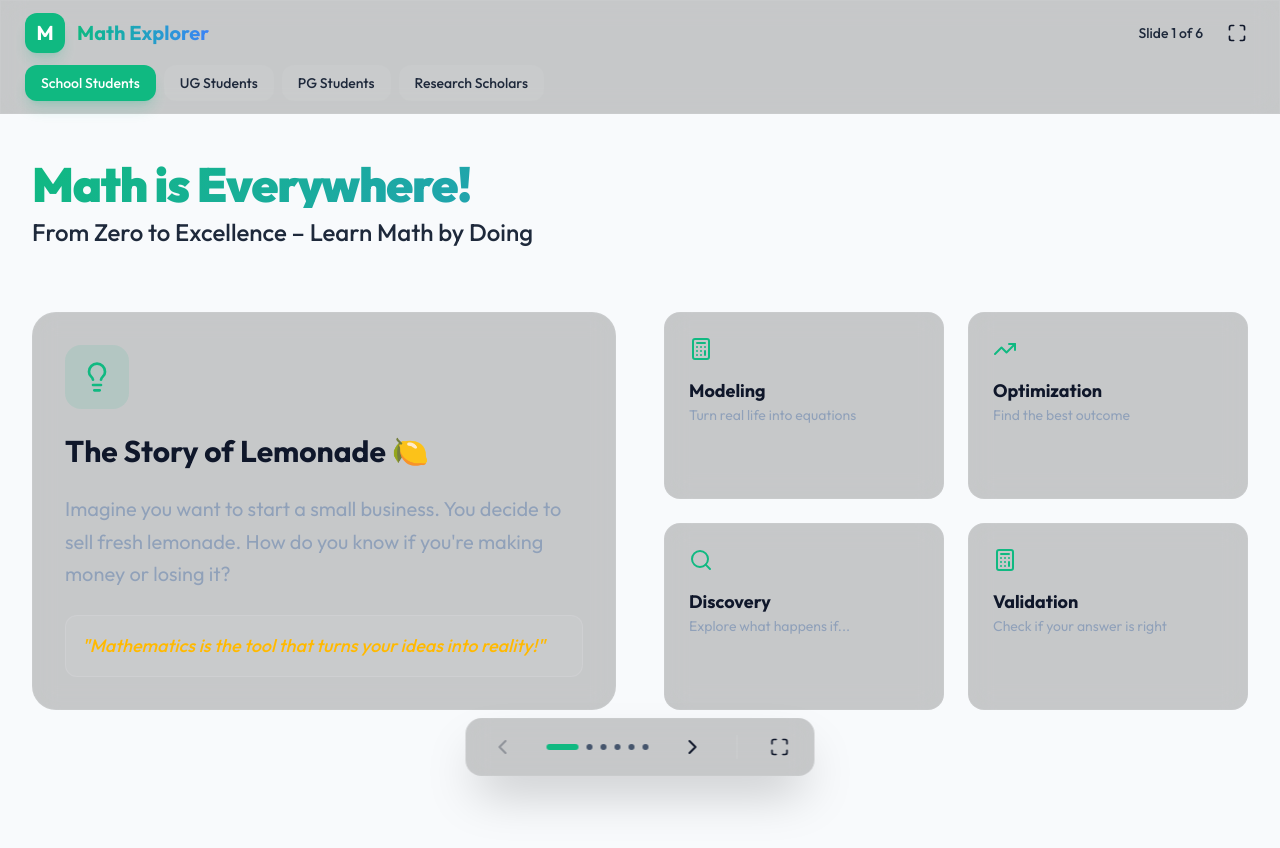
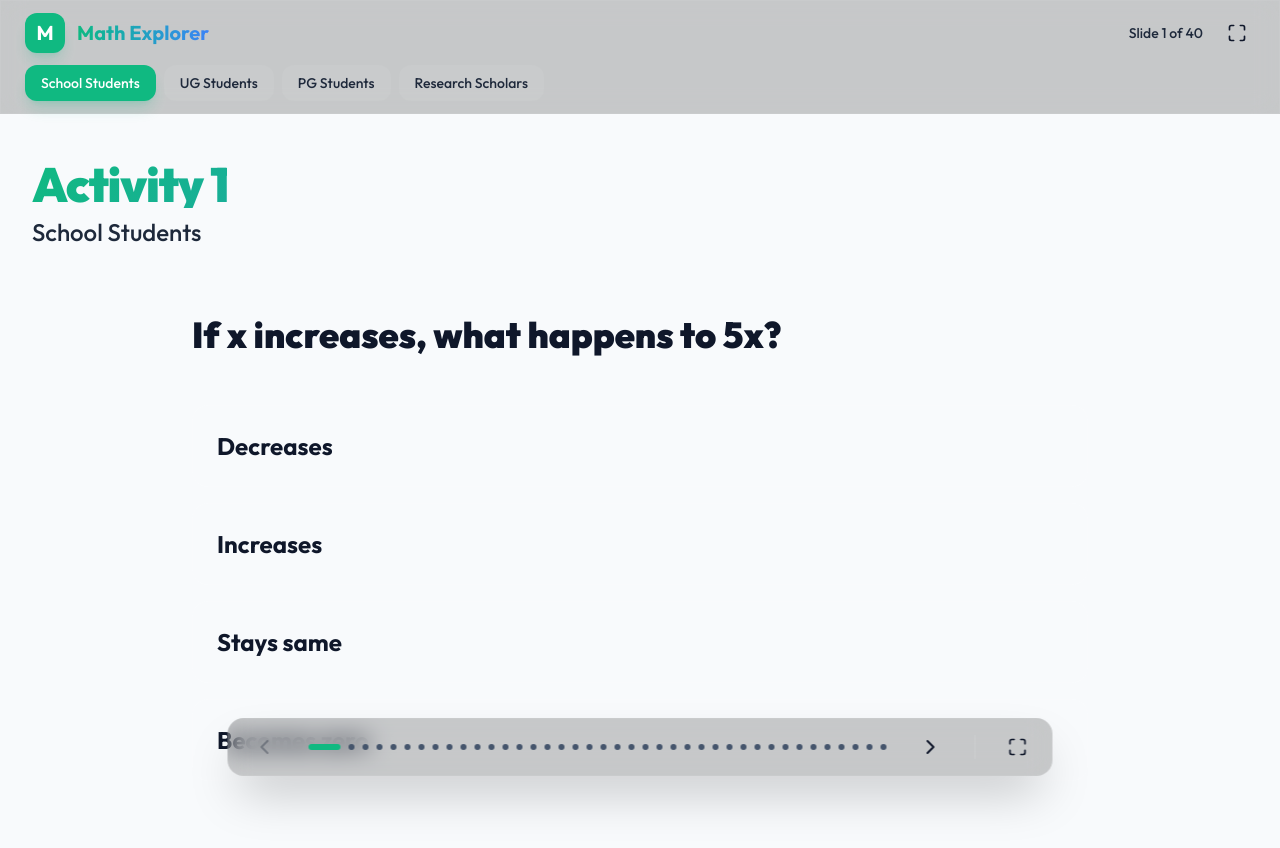
Before and after one commit to muzabasha/maths, a Next.js app: page / in a window 1280 px wide. Shown: the top 848 px of the page. Built offline with nearby package versions, Linux system fonts and the light colour scheme.

Commit message:
Refactor: Modularize quiz components and rearrange homepage layout into activity-based slides

```diff
--- a/src/components/PresentationView.tsx
+++ b/src/components/PresentationView.tsx
@@ -5,14 +5,7 @@ import { usePresentation, StudentCategory } from './PresentationContext';
 import { motion, AnimatePresence } from 'framer-motion';
 import { Maximize, Minimize, ChevronLeft, ChevronRight } from 'lucide-react';
 import { cn } from '@/lib/utils';
-import { SlideIntro, SlideLemonadeStory } from './slides/SlideFoundations';
-import { SlideFromWordsToEquation } from './slides/SlideModeling';
-import { SlidePolynomialRecipe } from './slides/SlidePolynomialIntuition';
-import { SlidePowerOfX } from './slides/SlidePowers';
-import { SlideDifferentiation, SlideStability } from './slides/SlideCalculus';
-import { SlideSolvingStepByStep, SlideComparison } from './slides/SlideAnalysis';
-import { SlideErrorAnalysis, SlideConclusion } from './slides/SlideOutcome';
-import QuizComponent from './Quiz';
+import { SingleQuestion, QUESTIONS_BY_CATEGORY } from './Quiz';
 import Slide from './Slide';
 
 const categoryLabels: Record<StudentCategory, string> = {
@@ -22,55 +15,29 @@ const categoryLabels: Record<StudentCategory, string> = {
     research: 'Research Scholars',
 };
 
-const quizMeta: Record<StudentCategory, { title: string; subtitle: string }> = {
-    school: { title: 'The Knowledge Challenge 🎮', subtitle: 'Test your skills before the final reward!' },
-    ug: { title: 'Test Your Understanding 🎯', subtitle: "Apply what you've learned!" },
-    pg: { title: 'Advanced Concepts Quiz 🧠', subtitle: 'Challenge your advanced knowledge!' },
-    research: { title: 'Expert Level Challenge 🔬', subtitle: 'Demonstrate your expertise!' },
-};
-
 /*
  * Slide factory — returns a plain array of { id, render } objects.
  * The `render` function is called at render time so React always
  * creates fresh component instances for the active category.
  */
 function getSlideDefinitions(category: StudentCategory) {
-    const defs: { id: string; render: () => React.ReactNode }[] = [
-        { id: 'intro', render: () => <SlideIntro /> },
-        { id: 'lemonade', render: () => <SlideLemonadeStory /> },
-        { id: 'modeling', render: () => <SlideFromWordsToEquation /> },
-        { id: 'polynomial', render: () => <SlidePolynomialRecipe /> },
-    ];
+    const questions = QUESTIONS_BY_CATEGORY[category];
 
-    if (category !== 'school') {
-        defs.push(
-            { id: 'powers', render: () => <SlidePowerOfX /> },
-            { id: 'diff', render: () => <SlideDifferentiation /> },
-            { id: 'solve', render: () => <SlideSolvingStepByStep /> },
-        );
-    }
-
-    if (category === 'pg' || category === 'research') {
-        defs.push(
-            { id: 'error', render: () => <SlideErrorAnalysis /> },
-            { id: 'compare', render: () => <SlideComparison /> },
-            { id: 'stability', render: () => <SlideStability /> },
-        );
-    }
-
-    const meta = quizMeta[category];
-    defs.push({
-        id: 'quiz',
+    // Map each question to its own slide
+    const defs = questions.map((q, index) => ({
+        id: `activity-${q.id}-${index}`,
         render: () => (
-            <Slide title={meta.title} subtitle={meta.subtitle}>
+            <Slide
+                title={`Activity ${index + 1}`}
+                subtitle={categoryLabels[category]}
+            >
                 <div className="py-8">
-                    <QuizComponent category={category} />
+                    <SingleQuestion question={q} />
                 </div>
             </Slide>
-        ),
-    });
+        )
+    }));
 
-    defs.push({ id: 'conclusion', render: () => <SlideConclusion /> });
     return defs;
 }
 
--- a/src/components/Quiz.tsx
+++ b/src/components/Quiz.tsx
@@ -17,7 +17,7 @@ interface Question {
 }
 
 // School Students - Basic concepts
-const SCHOOL_QUESTIONS: Question[] = [
+export const SCHOOL_QUESTIONS: Question[] = [
     {
         id: 1,
         question: "If x increases, what happens to 5x?",
@@ -341,7 +341,7 @@ const SCHOOL_QUESTIONS: Question[] = [
 ];
 
 // UG Students - Intermediate concepts
-const UG_QUESTIONS: Question[] = [
+export const UG_QUESTIONS: Question[] = [
     {
         id: 1,
         question: "What does the derivative of a function represent?",
@@ -665,7 +665,7 @@ const UG_QUESTIONS: Question[] = [
 ];
 
 // PG Students - Advanced concepts
-const PG_QUESTIONS: Question[] = [
+export const PG_QUESTIONS: Question[] = [
     {
         id: 1,
         question: "What condition ensures a local minimum at a critical point?",
@@ -989,7 +989,7 @@ const PG_QUESTIONS: Question[] = [
 ];
 
 // Research Scholars - Expert level
-const RESEARCH_QUESTIONS: Question[] = [
+export const RESEARCH_QUESTIONS: Question[] = [
     {
         id: 1,
         question: "What is the KKT condition in constrained optimization?",
@@ -1352,41 +1352,26 @@ const RESEARCH_QUESTIONS: Question[] = [
     }
 ];
 
-const QUESTIONS_BY_CATEGORY: Record<StudentCategory, Question[]> = {
+export const QUESTIONS_BY_CATEGORY: Record<StudentCategory, Question[]> = {
     school: SCHOOL_QUESTIONS,
     ug: UG_QUESTIONS,
     pg: PG_QUESTIONS,
     research: RESEARCH_QUESTIONS,
 };
 
-interface QuizComponentProps {
-    category: StudentCategory;
+interface SingleQuestionProps {
+    question: Question;
 }
 
-export default function QuizComponent({ category }: QuizComponentProps) {
-    const QUESTIONS = QUESTIONS_BY_CATEGORY[category];
-
-    const [currentIdx, setCurrentIdx] = useState(0);
+export function SingleQuestion({ question }: SingleQuestionProps) {
     const [selected, setSelected] = useState<number | null>(null);
     const [showResult, setShowResult] = useState(false);
-    const [score, setScore] = useState(0);
-    const [isFinished, setIsFinished] = useState(false);
-
-    // Reset all state when category changes
-    useEffect(() => {
-        setCurrentIdx(0);
-        setSelected(null);
-        setShowResult(false);
-        setScore(0);
-        setIsFinished(false);
-    }, [category]);
 
     const handleSelect = (idx: number) => {
         if (showResult) return;
         setSelected(idx);
         setShowResult(true);
-        if (idx === QUESTIONS[currentIdx].correct) {
-            setScore(prev => prev + 1);
+        if (idx === question.correct) {
             confetti({
                 particleCount: 100,
                 spread: 70,
@@ -1396,77 +1381,15 @@ export default function QuizComponent({ category }: QuizComponentProps) {
         }
     };
 
-    const nextQuestion = () => {
-        if (currentIdx < QUESTIONS.length - 1) {
-            setCurrentIdx(prev => prev + 1);
-            setSelected(null);
-            setShowResult(false);
-        } else {
-            setIsFinished(true);
-        }
-    };
-
-    if (isFinished) {
-        return (
-            <motion.div
-                initial={{ opacity: 0, scale: 0.9 }}
-                animate={{ opacity: 1, scale: 1 }}
-                className="glass p-12 rounded-3xl border border-primary/20 text-center space-y-8 max-w-2xl mx-auto"
-            >
-                <div className="w-24 h-24 bg-primary/20 rounded-full flex items-center justify-center mx-auto">
-                    <CheckCircle2 size={48} className="text-primary" />
-                </div>
-                <div className="space-y-2">
-                    <h3 className="text-4xl font-black">Quiz Complete! 🎉</h3>
-                    <p className="text-2xl text-slate-400">You scored {score} out of {QUESTIONS.length}</p>
-                </div>
-
-                <div className="flex gap-4 justify-center">
-                    <button
-                        onClick={() => {
-                            setCurrentIdx(0);
-                            setSelected(null);
-                            setShowResult(false);
-                            setScore(0);
-                            setIsFinished(false);
-                        }}
-                        className="px-8 py-3 bg-white/5 hover:bg-white/10 rounded-xl transition-all font-bold flex items-center gap-2"
-                    >
-                        <RefreshCcw size={20} /> Try Again
-                    </button>
-                </div>
-            </motion.div>
-        );
-    }
-
-    const q = QUESTIONS[currentIdx];
-
     return (
         <div className="max-w-4xl mx-auto space-y-12">
-            {/* Category Indicator for debugging */}
-            <div className="text-center text-sm text-primary/60 uppercase tracking-wider">
-                {category === 'school' && '📚 School Level'}
-                {category === 'ug' && '🎓 Undergraduate Level'}
-                {category === 'pg' && '🔬 Postgraduate Level'}
-                {category === 'research' && '🧪 Research Scholar Level'}
+            <div className="space-y-4">
+                <h3 className="text-4xl font-black leading-tight">{question.question}</h3>
             </div>
 
-            <div className="space-y-4">
-                <div className="flex justify-between items-end">
-                    <span className="text-primary font-bold text-xl">Question {currentIdx + 1}/{QUESTIONS.length}</span>
-                    <div className="w-48 h-2 bg-slate-800 rounded-full overflow-hidden">
-                        <div
-                            className="h-full bg-primary rounded-full transition-all duration-300"
-                            style={{ width: `${((currentIdx + 1) / QUESTIONS.length) * 100}%` }}
-                        />
-                    </div>
-                </div>
-                <h3 className="text-4xl font-black leading-tight">{q.question}</h3>
-            </div>
-
             <div className="grid grid-cols-1 gap-4">
-                {q.options.map((opt, i) => {
-                    const isCorrect = i === q.correct;
+                {question.options.map((opt, i) => {
+                    const isCorrect = i === question.correct;
                     const isSelected = selected === i;
 
                     return (
@@ -1501,6 +1424,160 @@ export default function QuizComponent({ category }: QuizComponentProps) {
                             <div className="flex items-center gap-2 text-xl font-bold">
                                 <span className="text-primary tracking-widest uppercase text-sm">Explanation</span>
                             </div>
+                            <p className="text-2xl leading-relaxed">{question.explanation}</p>
+                            {question.analogy && (
+                                <p className="text-xl text-slate-400 italic">💡 Analogy: {question.analogy}</p>
+                            )}
+                        </div>
+                    </motion.div>
+                )}
+            </AnimatePresence>
+        </div>
+    );
+}
+
+interface QuizComponentProps {
+    category: StudentCategory;
+}
+
+export default function QuizComponent({ category }: QuizComponentProps) {
+    const QUESTIONS = QUESTIONS_BY_CATEGORY[category];
+
+    const [currentIdx, setCurrentIdx] = useState(0);
+    const [selected, setSelected] = useState<number | null>(null);
+    const [showResult, setShowResult] = useState(false);
+    const [score, setScore] = useState(0);
+    const [isFinished, setIsFinished] = useState(false);
+
+    // Reset all state when category changes
+    useEffect(() => {
+        setCurrentIdx(0);
+        setSelected(null);
+        setShowResult(false);
+        setScore(0);
+        setIsFinished(false);
+    }, [category]);
+
+    const handleSelect = (idx: number) => {
+        if (showResult) return;
+        setSelected(idx);
+        setShowResult(true);
+        if (idx === QUESTIONS[currentIdx].correct) {
+            setScore(prev => prev + 1);
+            confetti({
+                particleCount: 100,
+                spread: 70,
+                origin: { y: 0.6 },
+                colors: ['#10b981', '#3b82f6', '#f59e0b']
+            });
+        }
+    };
+
+    const nextQuestion = () => {
+        if (currentIdx < QUESTIONS.length - 1) {
+            setCurrentIdx(prev => prev + 1);
+            setSelected(null);
+            setShowResult(false);
+        } else {
+            setIsFinished(true);
+        }
+    };
+
+    if (isFinished) {
+        return (
+            <motion.div
+                initial={{ opacity: 0, scale: 0.9 }}
+                animate={{ opacity: 1, scale: 1 }}
+                className="glass p-12 rounded-3xl border border-primary/20 text-center space-y-8 max-w-2xl mx-auto"
+            >
+                <div className="w-24 h-24 bg-primary/20 rounded-full flex items-center justify-center mx-auto">
+                    <CheckCircle2 size={48} className="text-primary" />
+                </div>
+                <div className="space-y-2">
+                    <h3 className="text-4xl font-black">Quiz Complete! 🎉</h3>
+                    <p className="text-2xl text-slate-400">You scored {score} out of {QUESTIONS.length}</p>
+                </div>
+
+                <div className="flex gap-4 justify-center">
+                    <button
+                        onClick={() => {
+                            setCurrentIdx(0);
+                            setSelected(null);
+                            setShowResult(false);
+                            setScore(0);
+                            setIsFinished(false);
+                        }}
+                        className="px-8 py-3 bg-white/5 hover:bg-white/10 rounded-xl transition-all font-bold flex items-center gap-2"
+                    >
+                        <RefreshCcw size={20} /> Try Again
+                    </button>
+                </div>
+            </motion.div>
+        );
+    }
+
+    const q = QUESTIONS[currentIdx];
+
+    return (
+        <div className="max-w-4xl mx-auto space-y-12">
+            {/* Category Indicator for debugging */}
+            <div className="text-center text-sm text-primary/60 uppercase tracking-wider">
+                {category === 'school' && '📚 School Level'}
+                {category === 'ug' && '🎓 Undergraduate Level'}
+                {category === 'pg' && '🔬 Postgraduate Level'}
+                {category === 'research' && '🧪 Research Scholar Level'}
+            </div>
+
+            <div className="space-y-4">
+                <div className="flex justify-between items-end">
+                    <span className="text-primary font-bold text-xl">Question {currentIdx + 1}/{QUESTIONS.length}</span>
+                    <div className="w-48 h-2 bg-slate-800 rounded-full overflow-hidden">
+                        <div
+                            className="h-full bg-primary rounded-full transition-all duration-300"
+                            style={{ width: `${((currentIdx + 1) / QUESTIONS.length) * 100}%` }}
+                        />
+                    </div>
+                </div>
+                <h3 className="text-4xl font-black leading-tight">{q.question}</h3>
+            </div>
+
+            <div className="grid grid-cols-1 gap-4">
+                {q.options.map((opt, i) => {
+                    const isCorrect = i === q.correct;
+                    const isSelected = selected === i;
+
+                    return (
+                        <motion.button
+                            key={i}
+                            whileHover={!showResult ? { scale: 1.02, x: 10 } : {}}
+                            onClick={() => handleSelect(i)}
+                            className={cn(
+                                "p-6 text-left text-2xl font-bold rounded-2xl border transition-all duration-300 flex items-center justify-between",
+                                !showResult && "bg-white/5 border-white/10 hover:bg-white/10 hover:border-primary/50",
+                                showResult && isCorrect && "bg-primary/20 border-primary text-primary",
+                                showResult && isSelected && !isCorrect && "bg-red-500/20 border-red-500 text-red-500",
+                                showResult && !isSelected && !isCorrect && "opacity-30 border-white/5"
+                            )}
+                        >
+                            <span>{opt}</span>
+                            {showResult && isCorrect && <CheckCircle2 className="text-primary" />}
+                            {showResult && isSelected && !isCorrect && <XCircle className="text-red-500" />}
+                        </motion.button>
+                    );
+                })}
+            </div>
+
+            <AnimatePresence>
+                {showResult && (
+                    <motion.div
+                        initial={{ opacity: 0, y: 20 }}
+                        animate={{ opacity: 1, y: 0 }}
+                        className="space-y-6"
+                    >
+                        <div className="glass p-8 rounded-3xl border border-white/10 space-y-4">
+                            <div className="flex items-center gap-2 text-xl font-bold">
+                                <span className="text-primary tracking-widest uppercase text-sm">Explanation</span>
+                            </div>
                             <p className="text-2xl leading-relaxed">{q.explanation}</p>
                             {q.analogy && (
                                 <p className="text-xl text-slate-400 italic">💡 Analogy: {q.analogy}</p>
```
